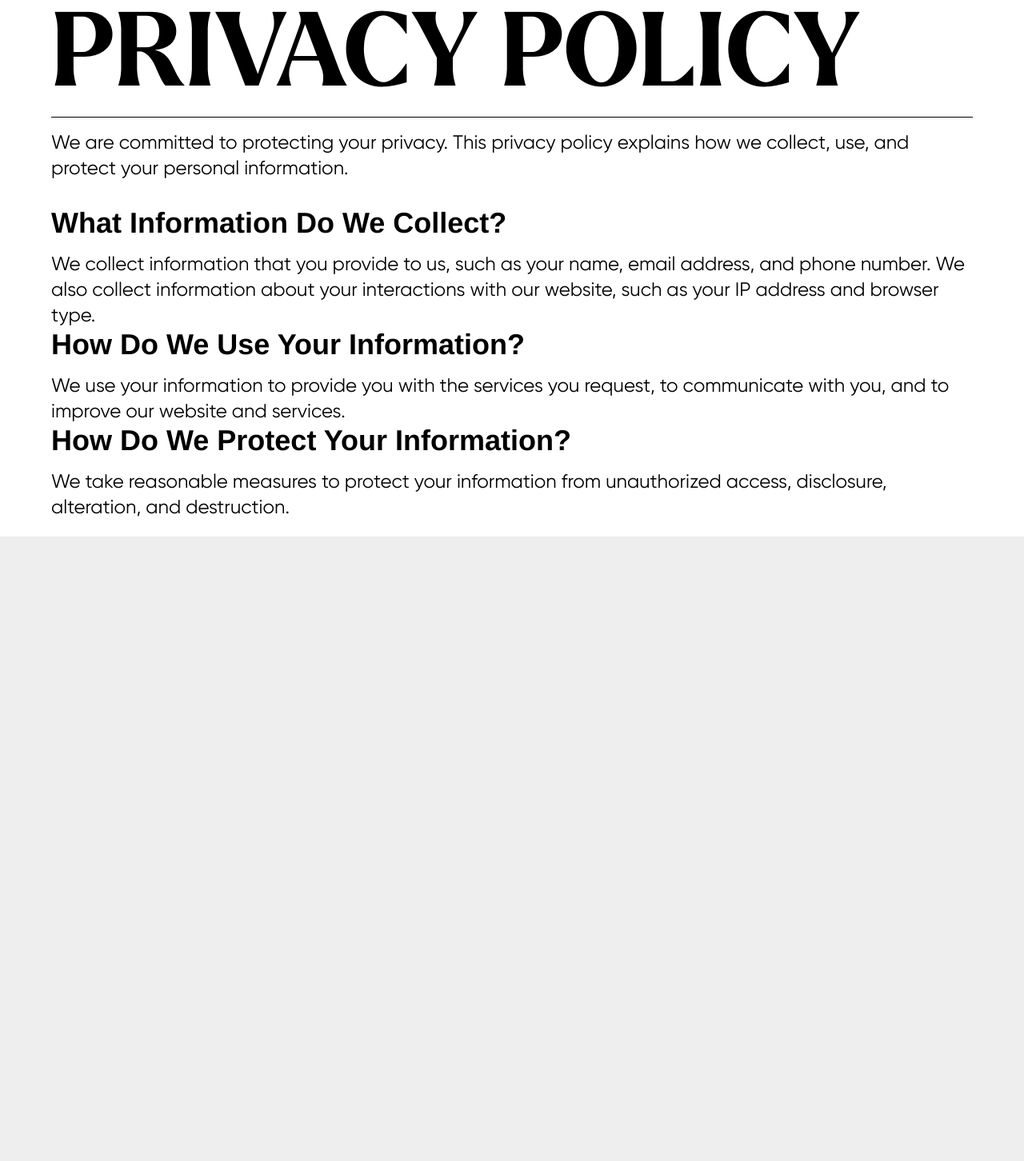
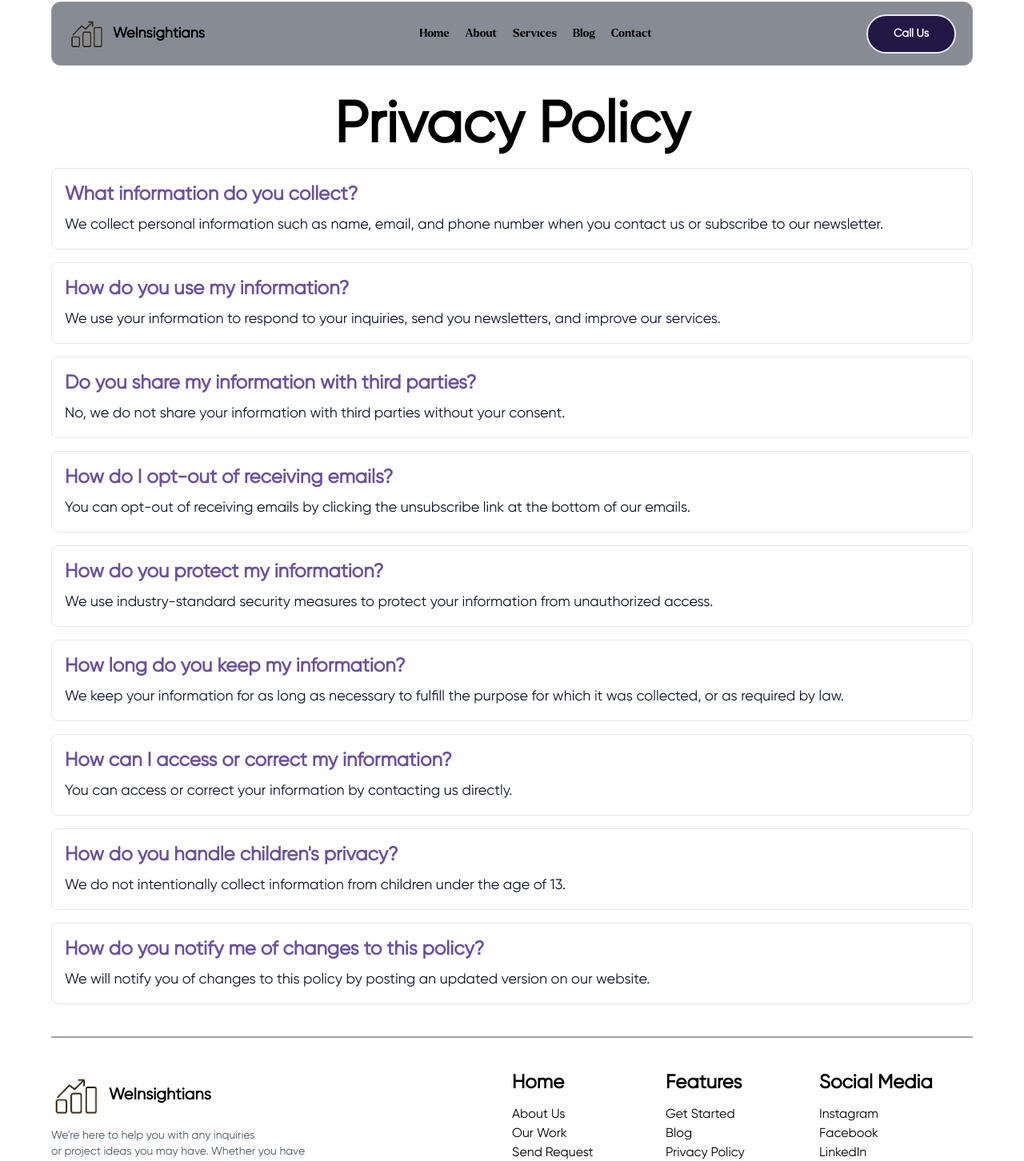
Before and after one commit to ZaidulV21/weinsightians-org, a React (Vite) app: page /privacy in a window 1280 px wide. Shown: the part 18-1470 px from the top of the page at 80% size. Before the commit the page ends 800 px from the top, so only its background shows below. Built offline with nearby package versions, Linux system fonts and the light colour scheme; the HTML template or start-up script is replaced by a standard one.

Commit message:
Refactor Privacy and Sitemap Pages: Add Navbar and Footer, improve styling and layout

```diff
--- a/src/Page/Privacy.jsx
+++ b/src/Page/Privacy.jsx
@@ -1,17 +1,53 @@
 import React from 'react';
+import Navbar from '../components/Navbar';
+import Footer from '../components/Footer';
 
 const Privacy = () => {
   return (
-    <div className="h-full w-full text-black px-5 md:px-16 p-5">
-      <h1 className="text-4xl md:text-9xl uppercase font-[larken] font-bold mb-4">Privacy Policy</h1>
-      <hr className="border-t border-black my-4" />
-      <p className="mb-8 text-sm md:text-2xl font-[gilroy]">We are committed to protecting your privacy. This privacy policy explains how we collect, use, and protect your personal information.</p>
-      <h2 className="text-2xl md:text-4xl font-bold mb-4">What Information Do We Collect?</h2>
-      <p className="text-sm md:text-2xl font-[gilroy]">We collect information that you provide to us, such as your name, email address, and phone number. We also collect information about your interactions with our website, such as your IP address and browser type.</p>
-      <h2 className="text-2xl md:text-4xl font-bold mb-4">How Do We Use Your Information?</h2>
-      <p className="text-sm md:text-2xl font-[gilroy]">We use your information to provide you with the services you request, to communicate with you, and to improve our website and services.</p>
-      <h2 className="text-2xl md:text-4xl font-bold mb-4">How Do We Protect Your Information?</h2>
-      <p className="text-sm md:text-2xl font-[gilroy]">We take reasonable measures to protect your information from unauthorized access, disclosure, alteration, and destruction.</p>
+    <div className="h-full w-full text-black px-5 md:px-16 p-5 font-[gilroy]">
+      <Navbar/>
+      <div className="mt-10">
+        <h2 className="text-4xl md:text-7xl text-center font-bold mb-4 ">Privacy Policy</h2>
+        <div className="flex flex-col gap-4">
+          <div className="border border-gray-200 p-4 rounded-lg">
+            <h3 className="text-2xl font-semibold mb-2 text-[#6B50A2]">What information do you collect?</h3>
+            <p className='text-[#0F122E] text-lg'>We collect personal information such as name, email, and phone number when you contact us or subscribe to our newsletter.</p>
+          </div>
+          <div className="border border-gray-200 p-4 rounded-lg">
+            <h3 className="text-2xl font-semibold mb-2 text-[#6B50A2]">How do you use my information?</h3>
+            <p className='text-[#0F122E] text-lg'>We use your information to respond to your inquiries, send you newsletters, and improve our services.</p>
+          </div>
+          <div className="border border-gray-200 p-4 rounded-lg">
+            <h3 className="text-2xl font-semibold mb-2 text-[#6B50A2]">Do you share my information with third parties?</h3>
+            <p className='text-[#0F122E] text-lg'>No, we do not share your information with third parties without your consent.</p>
+          </div>
+          <div className="border border-gray-200 p-4 rounded-lg">
+            <h3 className="text-2xl font-semibold mb-2 text-[#6B50A2]">How do I opt-out of receiving emails?</h3>
+            <p className='text-[#0F122E] text-lg'>You can opt-out of receiving emails by clicking the unsubscribe link at the bottom of our emails.</p>
+          </div>
+          <div className="border border-gray-200 p-4 rounded-lg">
+            <h3 className="text-2xl font-semibold mb-2 text-[#6B50A2]">How do you protect my information?</h3>
+            <p className='text-[#0F122E] text-lg'>We use industry-standard security measures to protect your information from unauthorized access.</p>
+          </div>
+          <div className="border border-gray-200 p-4 rounded-lg">
+            <h3 className="text-2xl font-semibold mb-2 text-[#6B50A2]">How long do you keep my information?</h3>
+            <p className='text-[#0F122E] text-lg'>We keep your information for as long as necessary to fulfill the purpose for which it was collected, or as required by law.</p>
+          </div>
+          <div className="border border-gray-200 p-4 rounded-lg">
+            <h3 className="text-2xl font-semibold mb-2 text-[#6B50A2]">How can I access or correct my information?</h3>
+            <p className='text-[#0F122E] text-lg'>You can access or correct your information by contacting us directly.</p>
+          </div>
+          <div className="border border-gray-200 p-4 rounded-lg">
+            <h3 className="text-2xl font-semibold mb-2 text-[#6B50A2]">How do you handle children's privacy?</h3>
+            <p className='text-[#0F122E] text-lg'>We do not intentionally collect information from children under the age of 13.</p>
+          </div>
+          <div className="border border-gray-200 p-4 rounded-lg">
+            <h3 className="text-2xl font-semibold mb-2 text-[#6B50A2]">How do you notify me of changes to this policy?</h3>
+            <p className='text-[#0F122E] text-lg'>We will notify you of changes to this policy by posting an updated version on our website.</p>
+          </div>
+        </div>
+      </div>
+      <Footer/>
     </div>
   );
 };
--- a/src/Page/Sitemap.jsx
+++ b/src/Page/Sitemap.jsx
@@ -1,20 +1,38 @@
 import React from 'react';
+import Navbar from '../components/Navbar';
+import Footer from '../components/Footer';
 
-const Sitemap = () => {
+const sitemap = () => {
   return (
-    <div className="h-full w-full text-black px-5 md:px-16 p-5">
-      <h1 className="text-4xl md:text-9xl uppercase font-[larken] font-bold mb-4">Sitemap</h1>
-      <hr className="border-t border-black my-4" />
-      <ul>
-        <li><a href="/">Home</a></li>
-        <li><a href="/services">Services</a></li>
-        <li><a href="/about">About</a></li>
-        <li><a href="/blog">Blog</a></li>
-        <li><a href="/contact">Contact</a></li>
-        <li><a href="/privacy">Privacy Policy</a></li>
-      </ul>
+    <div className="h-full w-full text-black px-5 md:px-16 p-5 font-[gilroy]">
+      <Navbar/>
+      <div className="mt-10">
+        <h2 className="text-4xl md:text-7xl text-center font-bold mb-4 ">Sitemap</h2>
+        <ul className="list-none">
+          <li className="mb-4">
+            <a href="/" className='text-[#0F122E] text-lg'>Home</a>
+          </li>
+          <li className="mb-4">
+            <a href="/about" className='text-[#0F122E] text-lg'>About Us</a>
+          </li>
+          <li className="mb-4">
+            <a href="/services" className='text-[#0F122E] text-lg'>Services</a>
+          </li>
+
+          <li className="mb-4">
+            <a href="/contact" className='text-[#0F122E] text-lg'>Contact Us</a>
+          </li>
+          <li className="mb-4">
+            <a href="/blog" className='text-[#0F122E] text-lg'>Blog</a>
+          </li>
+          <li className="mb-4">
+            <a href="/privacy" className='text-[#0F122E] text-lg'>Privacy Policy</a>
+          </li>
+        </ul>
+      </div>
+      <Footer/>
     </div>
   );
 };
 
-export default Sitemap;
+export default sitemap;
```
